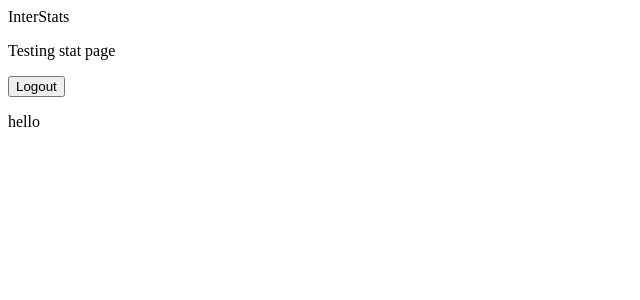
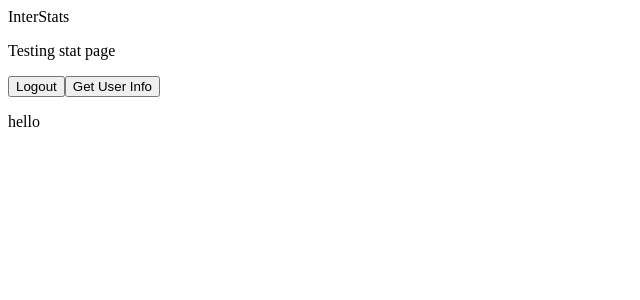
Before and after one commit to HiringGroup/InterStats, a React app: page /stats in a window 1280 px wide. Shown: the top 300 px of the page, without its empty margins (0-640 px from the left). Built offline with nearby package versions, Linux system fonts and the light colour scheme; no server answers.

Commit message:
Able to get User Data

```diff
--- a/client/App.jsx
+++ b/client/App.jsx
@@ -6,6 +6,7 @@ import Stats from "./components/Stats.jsx";
 
 const App = ()=>{
     const [rerender, setRerender] = useState(false);
+    // const [userData, setUserData] = useState({})
 
     useEffect(()=>{
         const queryString = window.location.search
@@ -30,18 +31,19 @@ const App = ()=>{
         }
 },[]);
 
-    async function getUserData(){
-        await fetch('http://localhost:3000/getUserData',{
-            method: 'GET',
-            headers: {
-                "Authorization": "Bearer "+ localStorage.getItem('accessToken')
-            }
-        }).then((response)=>{
-            return response.json()
-        }).then((data)=>{
-            console.log(data)
-        })
-    }
+    // async function getUserData(){
+    //     await fetch('http://localhost:3000/getUserData',{
+    //         method: 'GET',
+    //         headers: {
+    //             "Authorization": "Bearer "+ localStorage.getItem('accessToken')
+    //         }
+    //     }).then((response)=>{
+    //         return response.json()
+    //     }).then((data)=>{
+    //         console.log(data)
+    //         setUserData(data)
+    //     })
+    // }
 
     return (
     <div className='webpage'>
--- a/client/components/Stats.jsx
+++ b/client/components/Stats.jsx
@@ -1,13 +1,29 @@
-import React, {useEffect} from "react"
+import React, {useEffect, useState} from "react"
 const CLIENT_ID = process.env.GITHUB_CLIENT_ID
 const CLIENT_SECRETS = process.env.GITHUB_CLIENT_SECRETS
 
+
 const Stats = () => {
+    const [userData, setUserData] = useState({})
+    async function getUserData(){
+        await fetch('http://localhost:3000/getUserData',{
+            method: 'GET',
+            headers: {
+                "Authorization": "Bearer "+ localStorage.getItem('accessToken')
+            }
+        }).then((response)=>{
+            return response.json()
+        }).then((data)=>{
+            console.log(data)
+            setUserData(data)
+        })
+    }
 
     return(
         <div>
             <p>Testing stat page</p>
             <button onClick={()=>{localStorage.removeItem("accessToken")}}>Logout</button>
+            <button onClick={getUserData}>Get User Info</button>
         </div>
     )
 }
```
